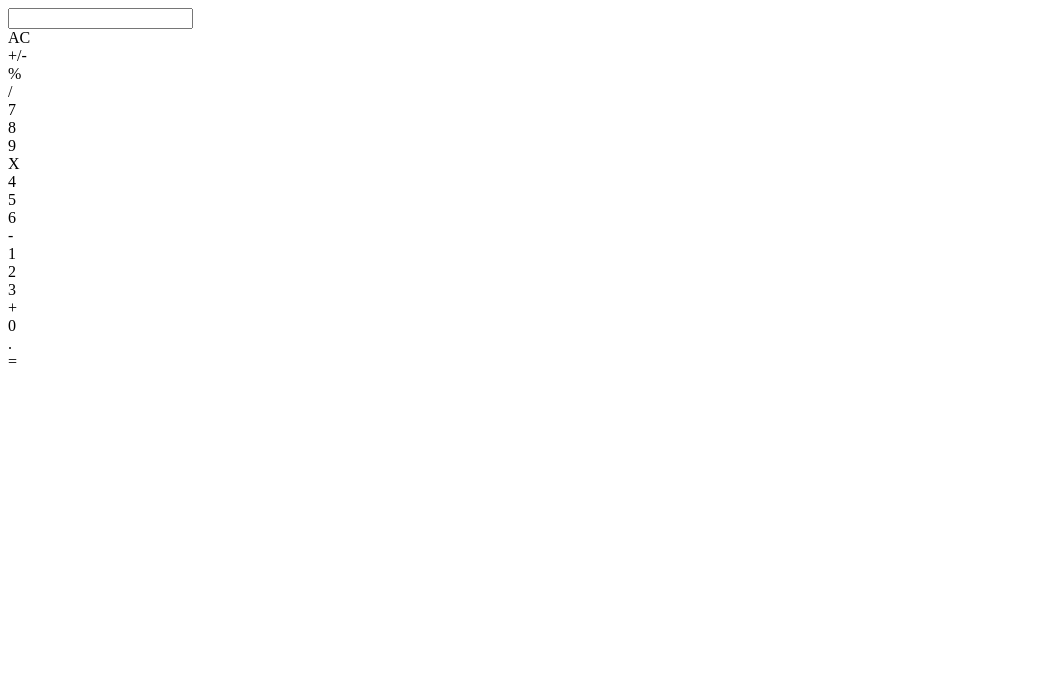
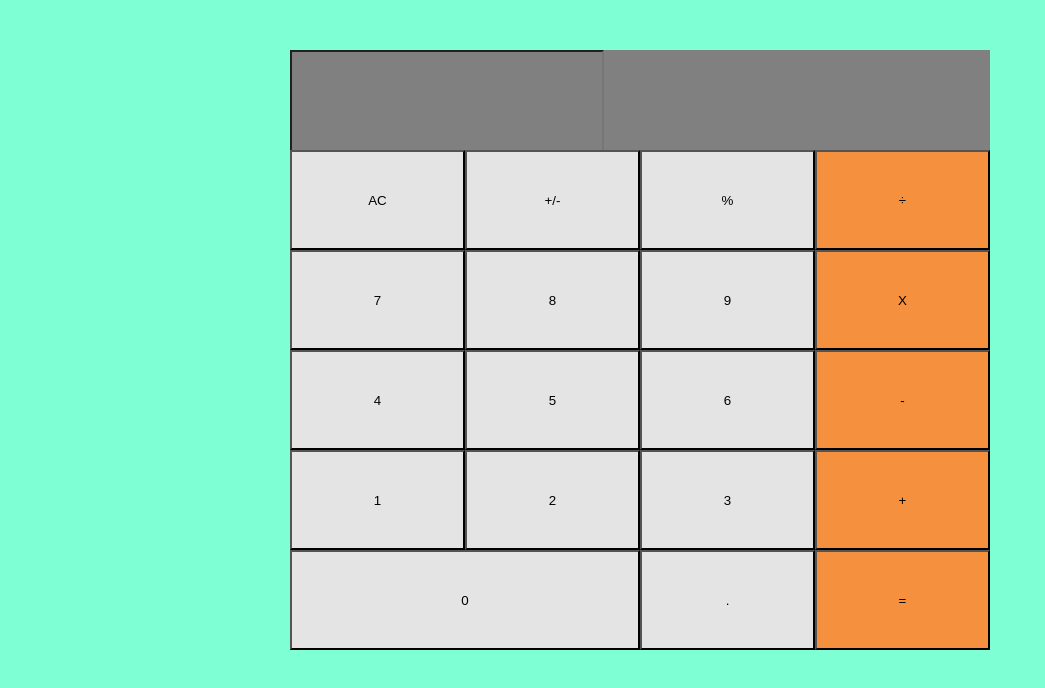
Before and after one commit to IBTechRaj/ReactCalculator, a React (Create React App) app: page / in a window 1280 px wide. Shown: the top 688 px of the page, without its empty margins (0-1045 px from the left). Built offline with nearby package versions, Linux system fonts and the light colour scheme.

Commit message:
Complete milestone-3 requirements

```diff
--- /dev/null
+++ b/src/components/App.css
@@ -0,0 +1,23 @@
+.container {
+  margin-top: 100px;
+  width: 700px;
+  height: 500px;
+  background-color: azure;
+  display: flex;
+  flex-direction: column;
+  align-items: stretch;
+  margin: auto;
+}
+
+.display {
+  height: 100px;
+  width: 100%;
+  background-color: gray;
+}
+
+.button-panel {
+  width: 100%;
+  height: 500px;
+  background-color: darkgoldenrod;
+  flex-direction: row;
+}
--- a/src/components/App.js
+++ b/src/components/App.js
@@ -1,25 +1,30 @@
-import React, { Component } from "react"
-import Display from './Display'
-import ButtonPanel from './ButtonPanel'
-
+import React, { Component } from "react";
+import Display from "./Display";
+import ButtonPanel from "./ButtonPanel";
+import "./App.css";
 
 class App extends Component {
-constructor(){
+  constructor() {
     super();
 
     this.state = {
       result: ""
+    };
   }
-    }
+  handleClick = buttonName => {};
 
   render() {
     return (
-    <div>
+      <div className="container">
+        <div className="display">
           <Display />
-      <ButtonPanel />
+        </div>
+        <div className="button-panel">
+          <ButtonPanel handleClick={this.handleClick} />
+        </div>
       </div>
     );
   }
 }
 
-export default App
+export default App;
--- a/src/components/Button.js
+++ b/src/components/Button.js
@@ -1,9 +1,28 @@
-import React from "react"
+import React from "react";
+import PropTypes from "prop-types";
 
-const  Button = props => {
+const Button = ({ wide, color, name, handleClick }) => {
+  const classes = `${color} ${
+    wide ? "fifty-percent" : "twenty-five-percent"
+  }`.trim();
+
   return (
-        <div>{props.children}</div>
-  )
-}
+    <button onClick={() => handleClick(name)} className={classes}>
+      {name}
+    </button>
+  );
+};
 
-export default Button
+Button.defaultProps = {
+  wide: false,
+  color: "orange"
+};
+
+Button.propTypes = {
+  name: PropTypes.string,
+  wide: PropTypes.bool,
+  color: PropTypes.string,
+  handleClick: PropTypes.func.isRequired
+};
+
+export default Button;
--- /dev/null
+++ b/src/components/ButtonPanel.css
@@ -0,0 +1,40 @@
+.key-panel {
+  width: 700px;
+  height: 500px;
+  display: flex;
+  flex-direction: column;
+  background-color: blueviolet;
+}
+.row {
+  display: flex;
+  width: 100%;
+  height: 100px;
+}
+.fifty-percent {
+  width: 50%;
+}
+.twenty-five-percent {
+  width: 25%;
+}
+.orange {
+  background-color: orange;
+}
+
+.light-gray {
+  background-color: #e4e4e4;
+}
+.light-gray:hover {
+  background-color: lightgray;
+}
+.button-panel .light-gray:active {
+  background-color: #e4e4e4;
+}
+.button-panel .orange {
+  background-color: #f5913e;
+}
+.button-panel .orange:hover {
+  background-color: #e7893c;
+}
+.button-panel .orange:active {
+  background-color: #f5913e;
+}
--- a/src/components/ButtonPanel.js
+++ b/src/components/ButtonPanel.js
@@ -1,42 +1,51 @@
-import React from "react"
-import Button from './Button'
+import React from "react";
+import PropTypes from "prop-types";
+import Button from "./Button";
+import "./ButtonPanel.css";
 
-function ButtonPanel(){
+const ButtonPanel = ({ handleClick }) => {
   return (
-
-          <div className="keyPanel">
+    <div className="key-panel">
       <div className="row">
-            <Button >AC</Button>
-            <Button >+/-</Button>
-            <Button >%</Button>
-            <Button >/</Button>
+        <Button handleClick={handleClick} color="light-gray" name="AC" />
+        <Button handleClick={handleClick} color="light-gray" name="+/-" />
+        <Button handleClick={handleClick} color="light-gray" name="%" />
+        <Button handleClick={handleClick} name="÷" />
       </div>
       <div className="row">
-            <Button >7</Button>
-            <Button >8</Button>
-            <Button >9</Button>
-            <Button >X</Button>
+        <Button handleClick={handleClick} color="light-gray" name="7" />
+        <Button handleClick={handleClick} color="light-gray" name="8" />
+        <Button handleClick={handleClick} color="light-gray" name="9" />
+        <Button handleClick={handleClick} name="X" />
       </div>
       <div className="row">
-            <Button >4</Button>
-            <Button >5</Button>
-            <Button >6</Button>
-            <Button >-</Button>
+        <Button handleClick={handleClick} color="light-gray" name="4" />
+        <Button handleClick={handleClick} color="light-gray" name="5" />
+        <Button handleClick={handleClick} color="light-gray" name="6" />
+        <Button handleClick={handleClick} name="-" />
       </div>
       <div className="row">
-            <Button >1</Button>
-            <Button >2</Button>
-            <Button >3</Button>
-            <Button >+</Button>
+        <Button handleClick={handleClick} color="light-gray" name="1" />
+        <Button handleClick={handleClick} color="light-gray" name="2" />
+        <Button handleClick={handleClick} color="light-gray" name="3" />
+        <Button handleClick={handleClick} name="+" />
       </div>
       <div className="row">
-            <Button >0</Button>
-            <Button >.</Button>
-            <Button >=</Button>
+        <Button
+          handleClick={handleClick}
+          color="light-gray"
+          wide={true}
+          name="0"
+        />
+        <Button handleClick={handleClick} color="light-gray" name="." />
+        <Button handleClick={handleClick} name="=" />
       </div>
     </div>
-  )
+  );
+};
 
-}
+ButtonPanel.propTypes = {
+  handleClick: PropTypes.func.isRequired
+};
 
-export default ButtonPanel
+export default ButtonPanel;
--- /dev/null
+++ b/src/components/Display.css
@@ -0,0 +1,11 @@
+.input {
+  margin-top: 0;
+  height: 100px;
+  display: flex;
+  justify-content: flex-end;
+  align-items: flex-end;
+  font-weight: bold;
+  font-size: 1.4em;
+  background-color: grey;
+  color: #ffffff;
+}
--- a/src/components/Display.js
+++ b/src/components/Display.js
@@ -1,10 +1,8 @@
-import React from "react"
+import React from "react";
+import "./Display.css";
 
 function Display() {
-  return (
-    <input type='text'/>
-
-  )
+  return <input type="text" className="input" />;
 }
 
-export default Display
+export default Display;
--- /dev/null
+++ b/src/components/index.css
@@ -0,0 +1,7 @@
+body {
+  margin: 0;
+  padding: 0;
+  font-family: sans-serif;
+  background-color: aquamarine;
+  padding-top: 50px;
+}
--- a/src/index.js
+++ b/src/index.js
@@ -1,10 +1,8 @@
 import React from 'react';
 import ReactDOM from 'react-dom';
 import App from './components/App';
+import './components/index.css'
 
 ReactDOM.render(
-  <React.StrictMode>
-    <App />
-  </React.StrictMode>,
-  document.getElementById('root')
+    <App />,  document.getElementById('root')
 );
```
Lines whose indentation alone changed are shown as unchanged.
